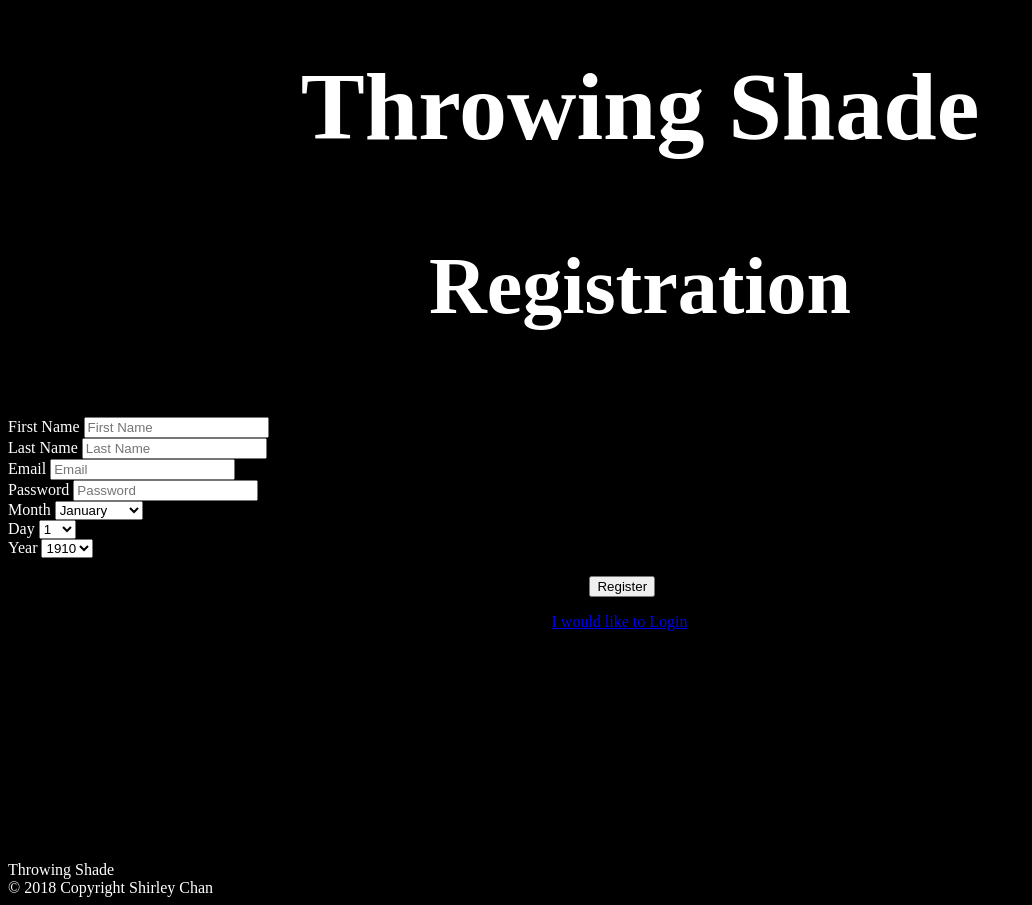
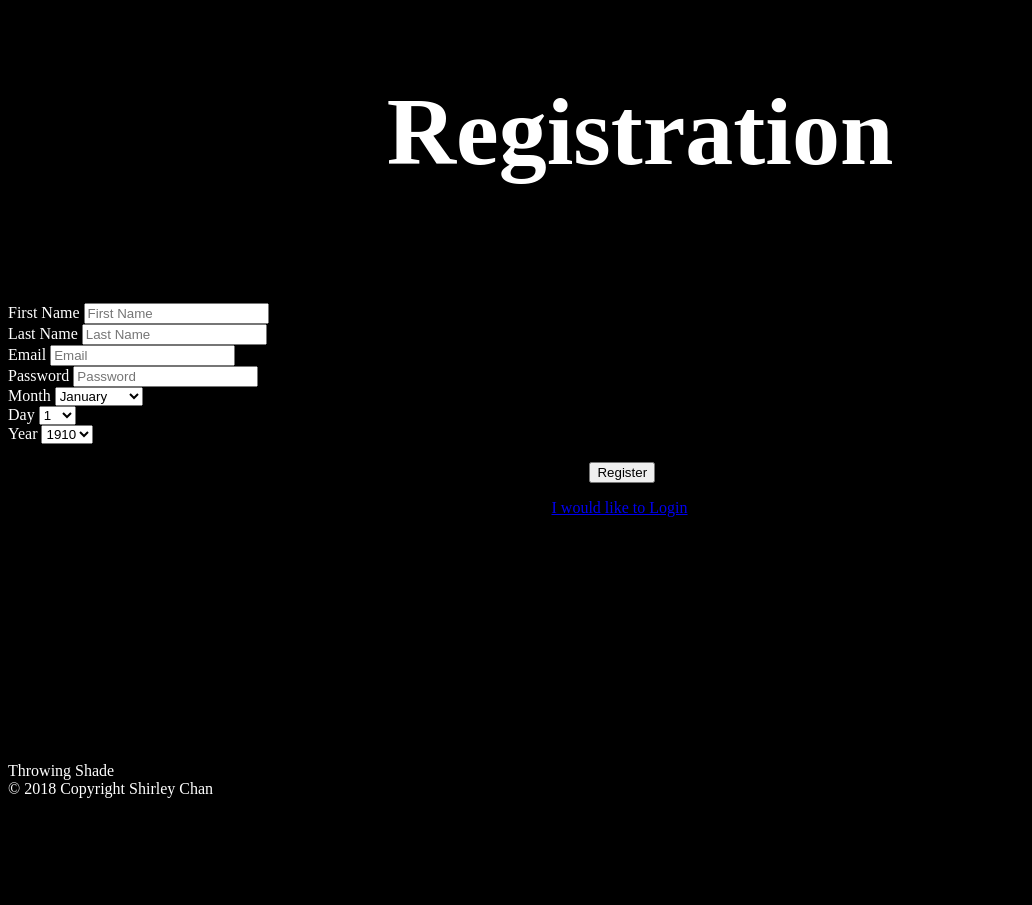
Before and after one commit to shirleyilenechan/Foundation_Project, a Flask app: page /registration in a window 1280 px wide. Shown: the whole page, without its empty margins (0-1032 px from the left). After the commit the page ends 798 px from the top, so only its background shows below. Run offline with Flask 2, Linux system fonts and the light colour scheme; some libraries are stand-ins or nearby versions.

Commit message:
add layout and design to login and registration page

```diff
--- a/Templates/login_form.html
+++ b/Templates/login_form.html
@@ -8,11 +8,12 @@ body {background-color: black;}
 
 
 
-<h2 style="margin-top:8%; text-align:center; font-size: 6rem; color:white"> Throwing Shade</h2>
+<h2 style="margin-top:6%; text-align:center; font-size: 6rem; color:white"> Throwing Shade</h2>
 <h2 style="text-align:center; font-size: 4rem; color:white"> A Foundation Matching Application </h2>
 <br>
+<br>
 <div class="container">
-  <div class="row"style="height:45%">
+  <div class="row"style="height:41%">
     <div class="col-md-4 mx-auto">
       <form action="/login"method="Post">
   <div class="form-group">
--- a/Templates/registration_form.html
+++ b/Templates/registration_form.html
@@ -6,11 +6,11 @@
 body {background-color: black;}
 </style>
 
-<h2 style="margin-top:4%; text-align:center; font-size: 6rem; color:white"> Throwing Shade</h2>
-<h2 style="text-align:center; font-size: 5rem; color:white"> Registration</h2>
+<h2 style="margin-top:6%; text-align:center; font-size: 6rem; color:white"> Registration</h2>
+<br>
 <br>
 
-<div class="container"style="height:50%">
+<div class="container"style="height:52%">
 
 <form action ='/registration', method="post">
 
--- a/Templates/upload_form.html
+++ b/Templates/upload_form.html
@@ -3,7 +3,7 @@
 {% block head %}
 <nav class="navbar navbar-dark"style="background-color:black">
     <img src="https://sassytownhouseliving.com/wp-content/uploads/2016/04/foundationShades2.png"width="30"height="30">
-    <a href="/home"style="color:white">Home</a> <a href="/select_image"style="color:white">Select an Image to View My Matches</a> <a href="/view_favorites"style="color:white">View My Favorites</a> <a href="/logout"> <a href="/logout"> <input type="button"value="Logout"/> </a>
+    <a href="/home"style="color:white">Home</a> <a href="/select_image"style="color:white">Select an Image to View My Matches</a> <a href="/view_favorites"style="color:white">View My Favorites</a> <a href="/logout"> <input type="button"value="Logout"/> </a>
 </nav>
 
 {% endblock %}
--- a/get_twitter_posts.py
+++ b/get_twitter_posts.py
@@ -30,7 +30,7 @@ def load_tweets(brand):
 
     twitter_handle = find_twitter_handle(brand)
 
-    if twitter_handle is None:
+    if not twitter_handle:
         return []
     else:
         results = []
```
Also changed, not shown: static/uploads/pexels-photo-355164.jpeg (added).
